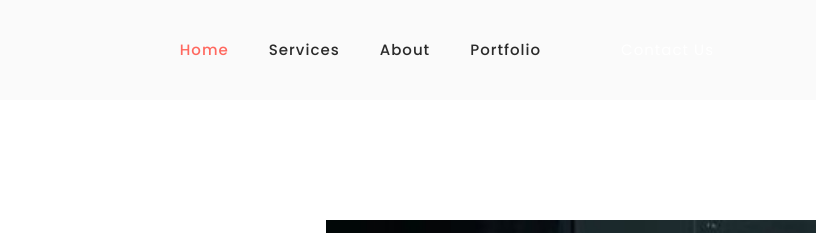
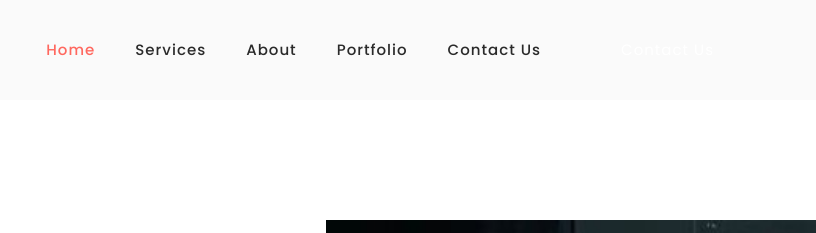
Before and after one commit to Rstdg/NIX, a plain HTML site: page index.html in a window 1280 px wide. Shown: the top 233 px of the page, 464-1280 px from the left. Drawn offline with Linux system fonts and the light colour scheme.

Commit message:
Update index.html

```diff
--- a/index.html
+++ b/index.html
@@ -57,6 +57,7 @@
                             <li class="scroll-to-section"><a href="#services">Services</a></li>
                             <li class="scroll-to-section"><a href="#about">About</a></li>
                             <li class="scroll-to-section"><a href="https://rstdg.github.io/Dean-G.T/">Portfolio</a></li>
+                            <li class="scroll-to-section"><a href="#contact">Contact Us</a></li>
                             <li class="scroll-to-section"><a href="#contact">Contact Us</a></li>
                         </ul>
                         <a class='menu-trigger'>
```
